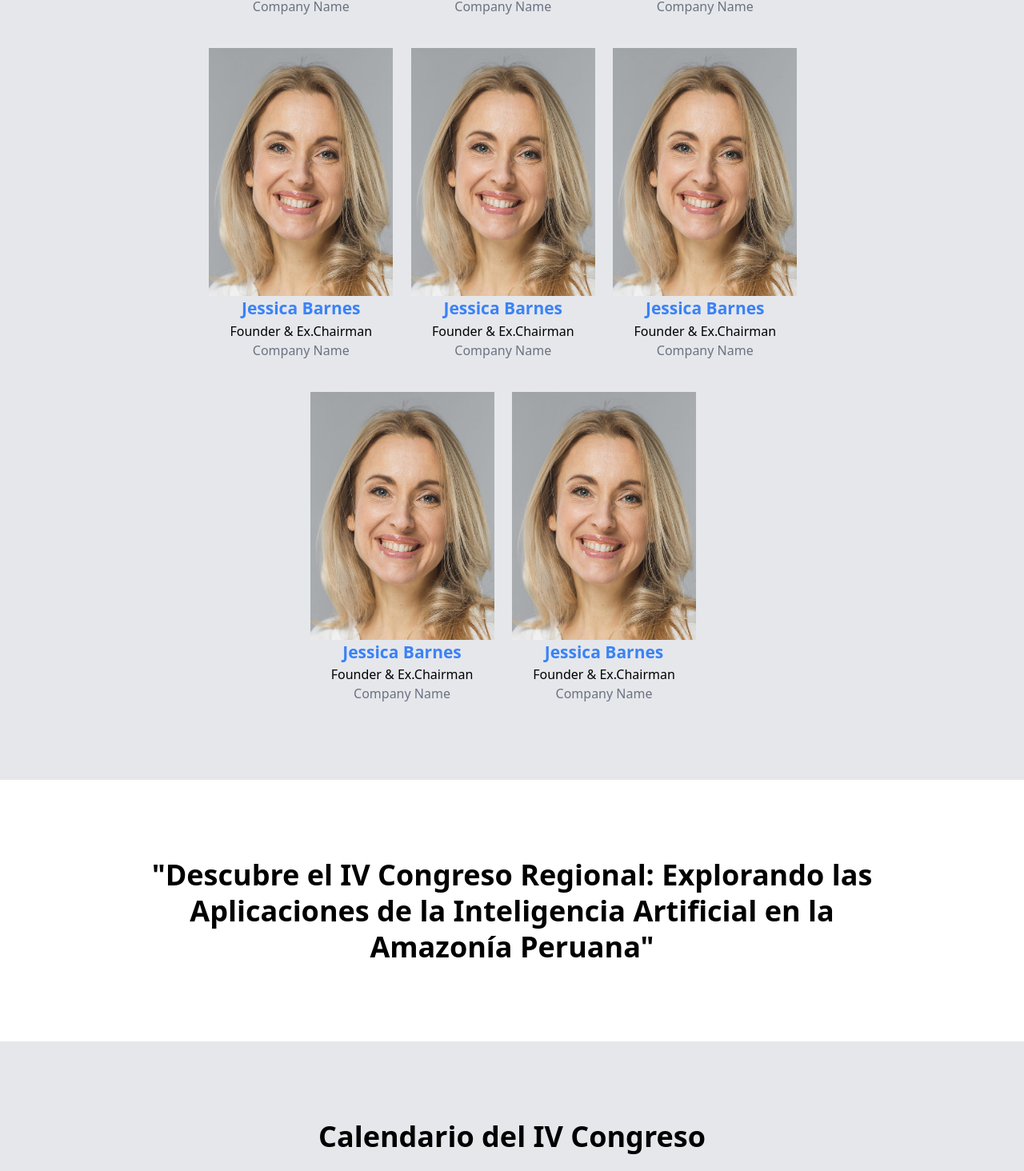
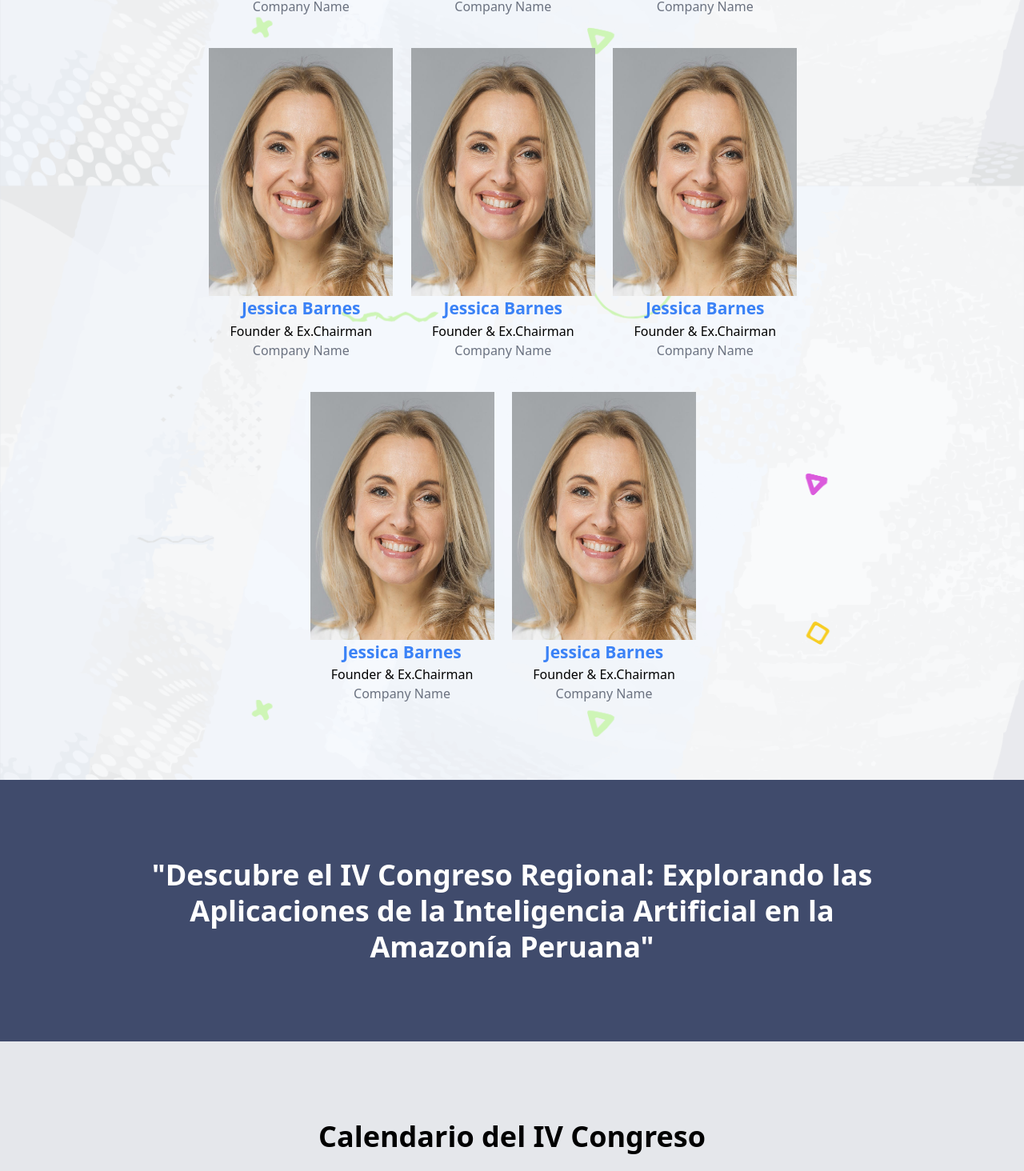
Before and after one commit to fcancino-dev/web-IVcongreso-con-nuxt3, a Nuxt app: page / in a window 1280 px wide. Shown: the part 1881-3345 px from the top of the page at 80% size. Built offline with nearby package versions, Linux system fonts and the light colour scheme.

Commit message:
add background to the ponentes section

```diff
--- a/components/landing/components/sections/ponentesSection.vue
+++ b/components/landing/components/sections/ponentesSection.vue
@@ -1,4 +1,5 @@
 <script setup>
+import speaker1 from '@/assets/images/speaker-fondo.png';
 
 const speakers = [
     {
@@ -54,8 +55,11 @@ const speakers = [
 </script>
 
 <template>
-    <section class=" w-full bg-gray-200 pt-24 pb-[56px]">
-        <div class="fr-container">
+    <section class=" w-full bg-gray-200 ">
+        <div class=" h-full bg-cover bg-center bg-no-repeat bg-fixed"
+            :style="{ backgroundImage:`url(${speaker1})`}"
+        >
+            <div class="fr-container pt-24 pb-[56px]">
                 <div class="space-y-10">
                     <div class=" space-y-2">
                         <h1 class="text-4xl font-bold font-[exo 2] leading-[60px] flex justify-center">Ponentes Principales del IV Congreso</h1>
@@ -76,7 +80,9 @@ const speakers = [
                     </div>
                 </div>
             </div>
+        </div>
     </section>
 </template>
 
-<style></style>
+<style scoped>
+</style>
--- a/components/landing/components/sections/queEsSection.vue
+++ b/components/landing/components/sections/queEsSection.vue
@@ -1,8 +1,8 @@
 <template>
-    <section class=" w-full bg-white py-24">
+    <section class=" w-full bg-[#404b6c] py-24">
         <div class="fr-container">
             <div class=" flex space-x-6 ">
-                <p class="text-center text-4xl font-bold font-[exo 2] leading-[45px]">"Descubre el IV Congreso Regional: Explorando las Aplicaciones de la Inteligencia Artificial en la Amazonía Peruana" </p>
+                <p class="text-center text-4xl font-bold font-[exo 2] leading-[45px] text-white">"Descubre el IV Congreso Regional: Explorando las Aplicaciones de la Inteligencia Artificial en la Amazonía Peruana" </p>
                 <!-- <p>
                     Lorem ipsum dolor sit amet consectetur, adipisicing elit. Repudiandae enim sunt asperiores quaerat
                     perspiciatis, distinctio eos facilis ad, aliquam exercitationem iste in laboriosam. Debitis
```
Lines whose indentation alone changed are shown as unchanged.
